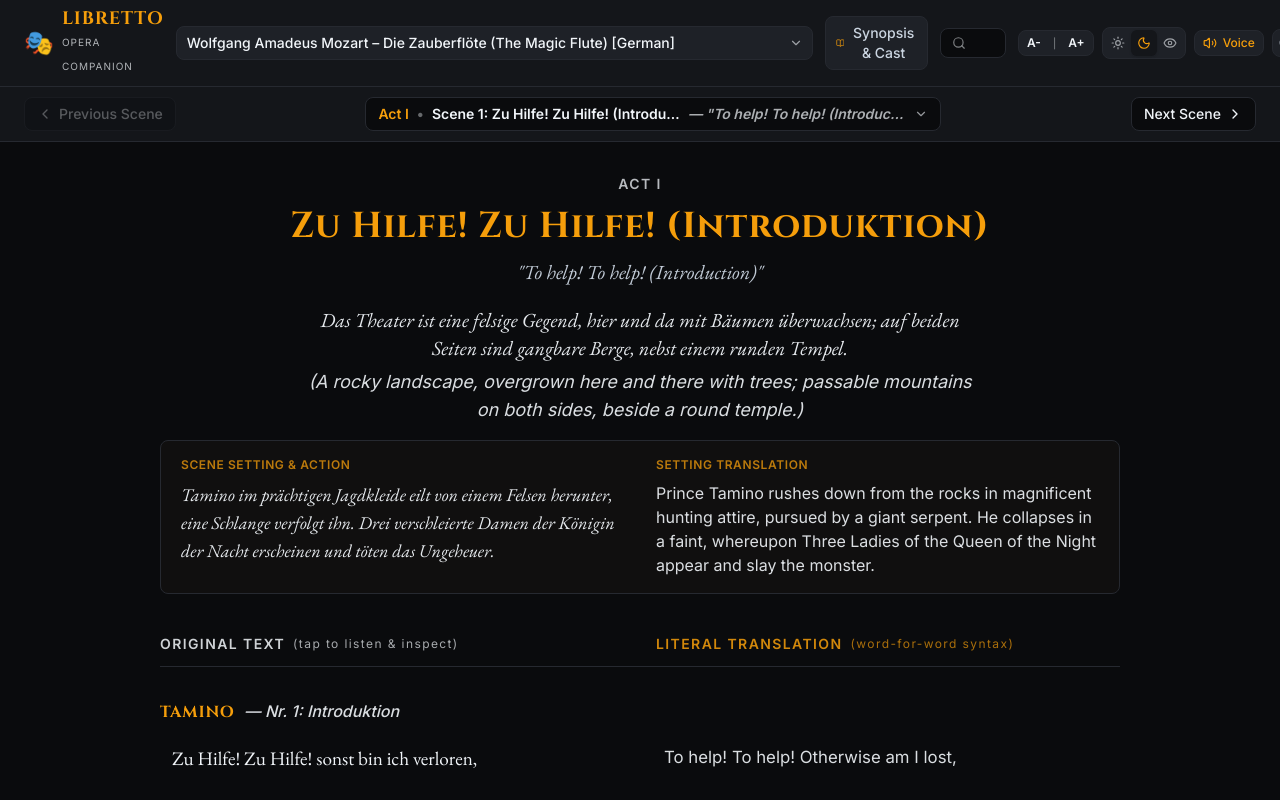
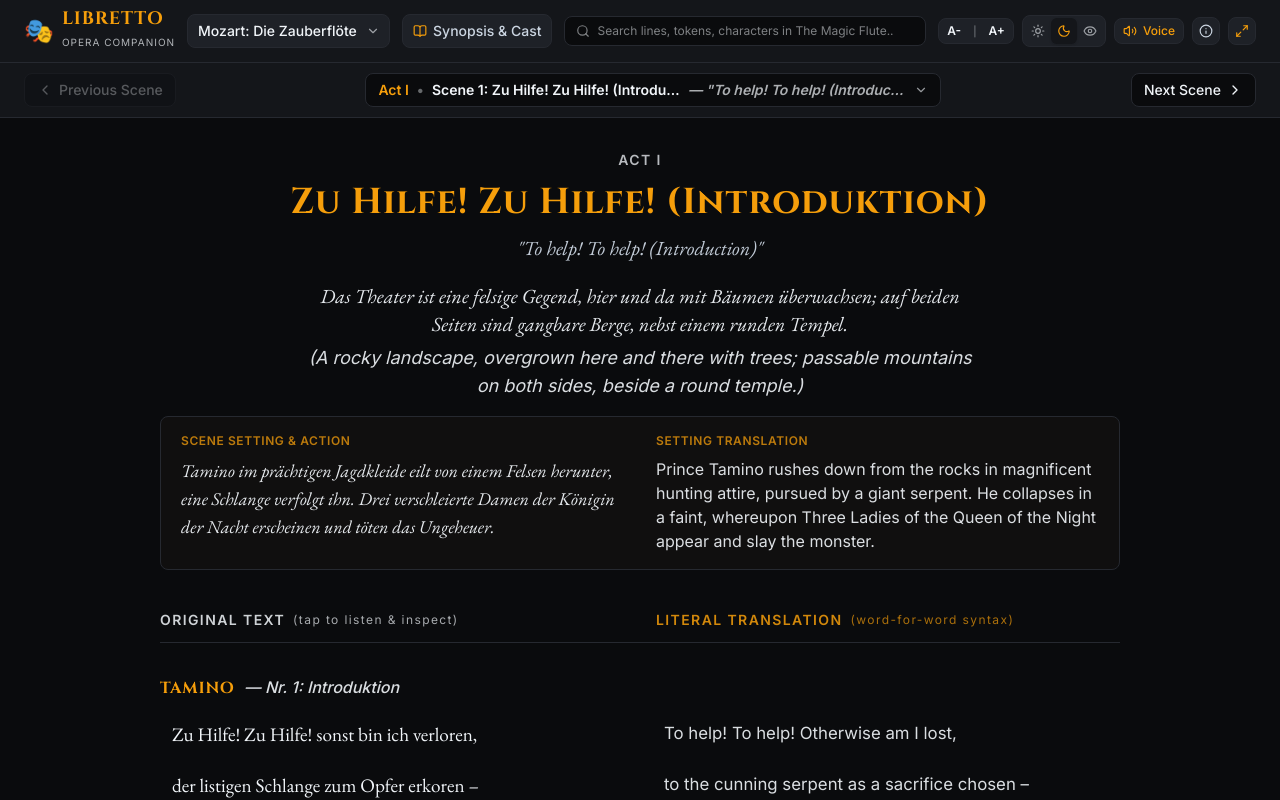
Before and after one commit to schochdo/Libretto, a React (Vite) app: page / in a window 1280 px wide. Built offline with nearby package versions, Linux system fonts and the light colour scheme.

Commit message:
style: streamline navbar dropdown and remove duplicate Listen button

```diff
--- a/src/components/LinguisticInspector.tsx
+++ b/src/components/LinguisticInspector.tsx
@@ -61,16 +61,6 @@ export const LinguisticInspector: React.FC<LinguisticInspectorProps> = ({
         </div>
 
         <div className="flex items-center gap-2 shrink-0">
-          <button
-            onClick={() => handleSpeak(line.original, true)}
-            className="flex items-center gap-1.5 text-xs py-1.5 px-2.5 rounded-lg border hover:opacity-85 transition-opacity"
-            style={{ borderColor: 'var(--border-color)', backgroundColor: 'var(--bg-primary)' }}
-            title="Listen to full verse"
-          >
-            <Volume2 className="w-3.5 h-3.5" style={{ color: 'var(--accent)' }} />
-            <span className="font-medium">Listen</span>
-          </button>
-
           <button
             onClick={onClose}
             className="p-1.5 rounded-lg border hover:opacity-75 transition-opacity"
--- a/src/components/Navbar.tsx
+++ b/src/components/Navbar.tsx
@@ -135,36 +135,40 @@ export const Navbar: React.FC<NavbarProps> = ({
       <div className="max-w-7xl mx-auto flex items-center justify-between gap-3">
 
         {/* Left: Branding & Opera Selector */}
-        <div className="flex items-center gap-3">
-          <div className="flex items-center gap-2">
+        <div className="flex items-center gap-3 shrink-0">
+          <div className="flex items-center gap-2 shrink-0">
             <span className="text-xl sm:text-2xl" role="img" aria-label="opera mask">🎭</span>
-            <div className="hidden md:block">
-              <span className="font-display font-bold tracking-wider text-base sm:text-lg block leading-none" style={{ color: 'var(--accent)' }}>
+            <div className="hidden md:block shrink-0">
+              <span className="font-display font-bold tracking-wider text-base sm:text-lg block leading-none whitespace-nowrap" style={{ color: 'var(--accent)' }}>
                 LIBRETTO
               </span>
-              <span className="text-[10px] tracking-widest uppercase opacity-70">
+              <span className="text-[10px] tracking-widest uppercase opacity-70 whitespace-nowrap">
                 Opera Companion
               </span>
             </div>
           </div>
 
           {/* Opera Dropdown */}
-          <div className="relative">
+          <div className="relative shrink-0">
             <select
               value={currentOpera.id}
               onChange={(e) => onSelectOpera(e.target.value)}
-              className="appearance-none font-medium text-xs sm:text-sm py-1.5 pl-2.5 pr-8 rounded-lg border cursor-pointer focus:outline-none focus:ring-1 transition-colors"
+              className="appearance-none font-medium text-xs sm:text-sm py-1.5 pl-2.5 pr-8 rounded-lg border cursor-pointer focus:outline-none focus:ring-1 transition-colors max-w-[210px] sm:max-w-xs truncate"
               style={{
                 backgroundColor: 'var(--bg-tertiary)',
                 borderColor: 'var(--border-color)',
                 color: 'var(--text-primary)',
               }}
             >
-              {catalog.map((op) => (
-                <option key={op.id} value={op.id}>
-                  {op.composer} – {op.originalTitle ? `${op.originalTitle} (${op.title})` : op.title} [{op.languageLabel}]
-                </option>
-              ))}
+              {catalog.map((op) => {
+                const composerLast = op.composer.split(' ').pop() || op.composer;
+                const shortTitle = op.id === 'die-zauberfloete' ? 'Die Zauberflöte' : op.title;
+                return (
+                  <option key={op.id} value={op.id}>
+                    {composerLast}: {shortTitle}
+                  </option>
+                );
+              })}
             </select>
             <ChevronDown className="w-3.5 h-3.5 absolute right-2.5 top-1/2 -translate-y-1/2 pointer-events-none opacity-60" />
           </div>
```
